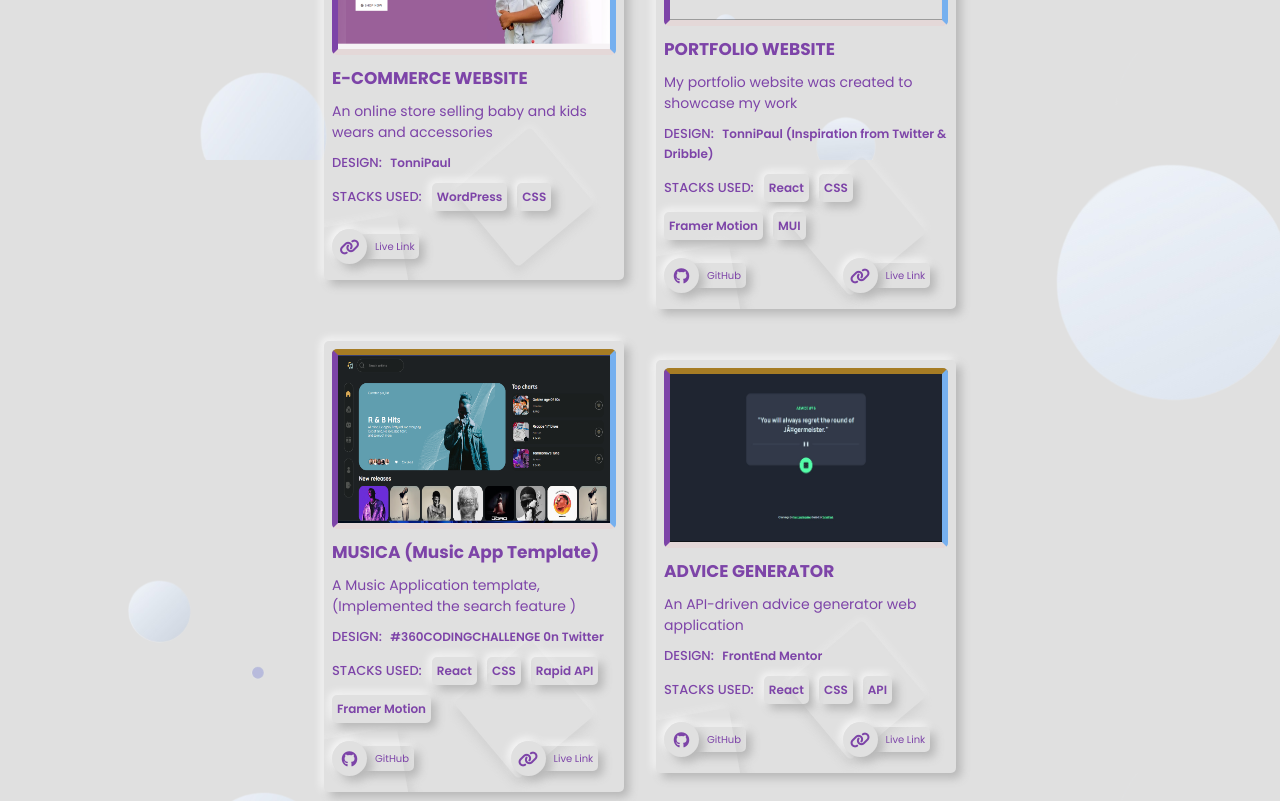
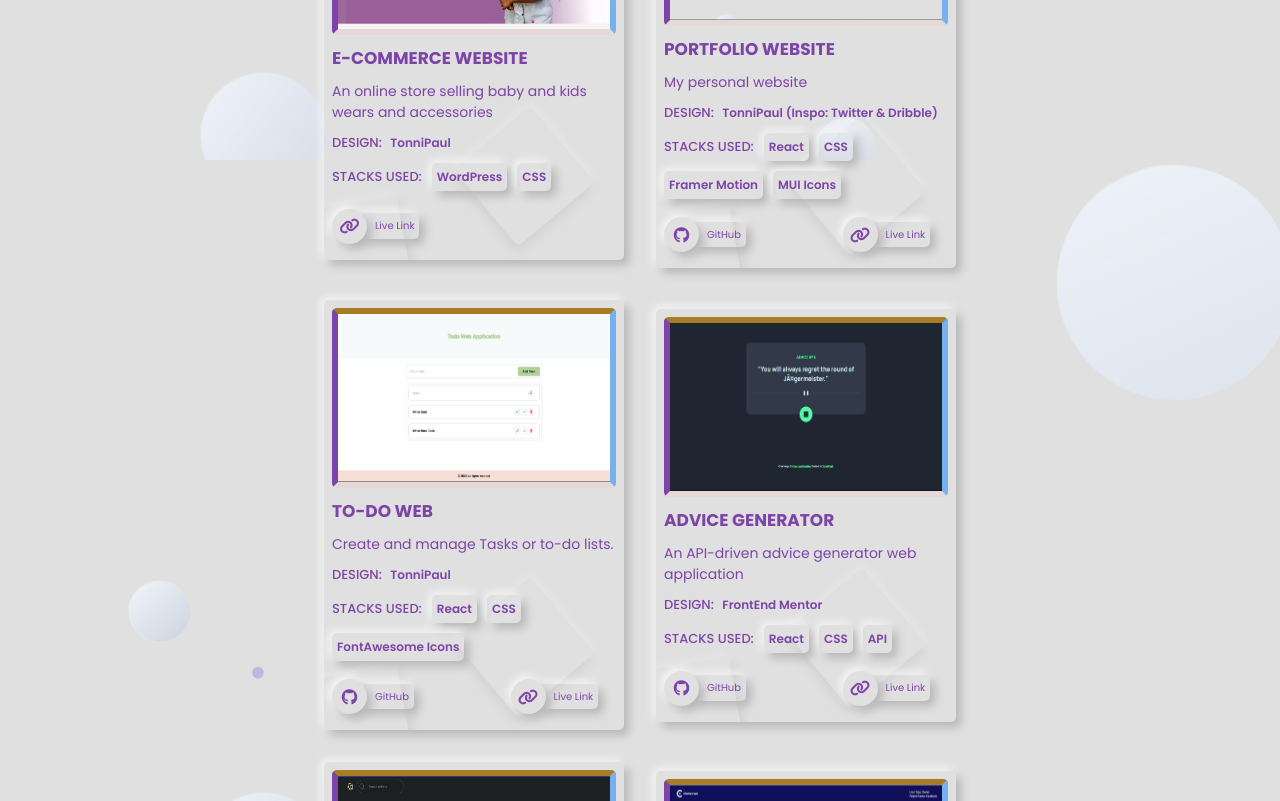
Before and after one commit to TonniPaul/portfolion, a React (Create React App) app: page / in a window 1280 px wide. Shown: the part 2000-2801 px from the top of the page. Built offline with nearby package versions, Linux system fonts and the light colour scheme; a web font is replaced by a local one.

Commit message:
Updated porfolio with new project

```diff
--- a/src/Object Files/projectObject.js
+++ b/src/Object Files/projectObject.js
@@ -16,11 +16,31 @@ export const projectData = [
     id: uuid(),
     title: "PORTFOLIO WEBSITE",
     image: "./assets/portfolio.png",
-    description: "My portfolio website was created to showcase my work",
-    stacks: ["React", "CSS", "Framer Motion", "MUI"],
+    description: "My personal website",
+    stacks: ["React", "CSS", "Framer Motion", "MUI Icons"],
     liveSite: "https://tonnipaul.com",
     github: "https://github.com/TonniPaul/portfolion",
-    design: "TonniPaul (Inspiration from Twitter & Dribble)",
+    design: "TonniPaul (Inspo: Twitter & Dribble)",
+  },
+  {
+    id: uuid(),
+    title: "TO-DO WEB",
+    image: "./assets/todo.png",
+    description: "Create and manage Tasks or to-do lists. ",
+    stacks: ["React", "CSS", "FontAwesome Icons"],
+    liveSite: "https://todo.tonnipaul.com/",
+    github: "https://github.com/TonniPaul/Todo-App-/",
+    design: "TonniPaul",
+  },
+  {
+    id: uuid(),
+    title: "ADVICE GENERATOR",
+    image: "./assets/advicegen.jpg",
+    description: "An API-driven advice generator web application",
+    stacks: ["React", "CSS", "API"],
+    liveSite: "https://advice-generator-rho-six.vercel.app/",
+    github: "https://github.com/TonniPaul/adviceGenerator",
+    design: "FrontEnd Mentor",
   },
   {
     id: uuid(),
@@ -32,16 +52,6 @@ export const projectData = [
     liveSite: "https://musicabytonnipaul.vercel.app/",
     github: "https://github.com/tonniPaul/musica",
     design: "#360CODINGCHALLENGE 0n Twitter",
-  },
-  {
-    id: uuid(),
-    title: "ADVICE GENERATOR",
-    image: "./assets/advicegen.jpg",
-    description: "An API-driven advice generator web application",
-    stacks: ["React", "CSS", "API"],
-    liveSite: "https://advice-generator-rho-six.vercel.app/",
-    github: "https://github.com/TonniPaul/adviceGenerator",
-    design: "FrontEnd Mentor",
   },
   {
     id: uuid(),
```
Also changed, not shown: public/assets/todo.png (added).
